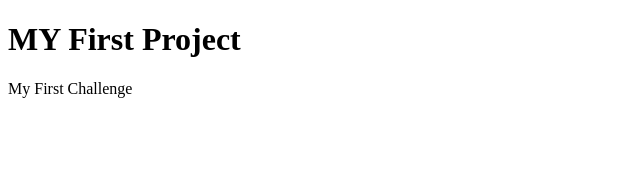
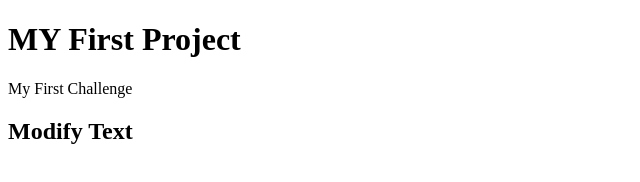
Before and after one commit to ArkJBJ/First-Challenge, a plain HTML site: page index.html in a window 1280 px wide. Shown: the whole page, without its empty margins (0-640 px from the left). Drawn offline with Linux system fonts and the light colour scheme.

Commit message:
second commit

```diff
--- a/index.html
+++ b/index.html
@@ -10,6 +10,11 @@
 <body>
     <h1>MY First Project</h1>
     <p>My First Challenge</p>
+    <h2>
+        Modify Text
+
+    </h2>
+
 
 </body>
 </html>
```
